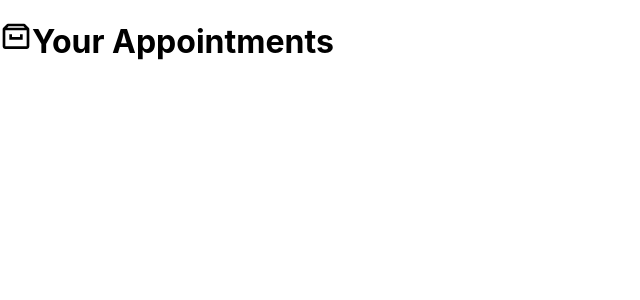
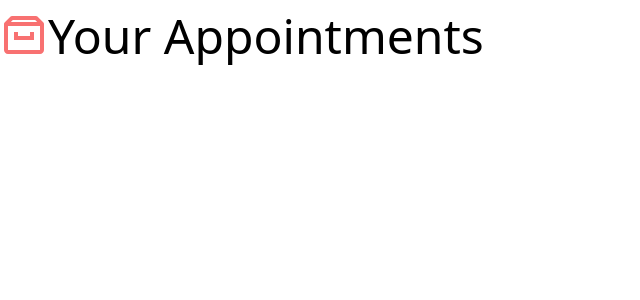
Before and after one commit to oguznsari/react, a JavaScript app in the folder reactinterface/: page / in a window 1280 px wide. Shown: the top 300 px of the page, without its empty margins (0-640 px from the left). Built offline with nearby package versions, Linux system fonts and the light colour scheme; the HTML template or start-up script is replaced by a standard one.

Commit message:
tailwindCSS added tp the project

```diff
--- a/reactinterface/package.json
+++ b/reactinterface/package.json
@@ -35,5 +35,9 @@
       "last 1 firefox version",
       "last 1 safari version"
     ]
+  },
+  "devDependencies": {
+    "@tailwindcss/forms": "^0.5.3",
+    "tailwindcss": "^3.3.2"
   }
 }
--- a/reactinterface/src/App.js
+++ b/reactinterface/src/App.js
@@ -2,8 +2,10 @@
 
 function App() {
   return (
-    <div className="App">
-      <h1><BiArchive />Your Appointments</h1>
+    <div className="App container mx-auto mt-3 font-thin">
+      <h1 className="text-5xl">
+        <BiArchive className="inline-block text-red-400 align-top" />Your Appointments
+      </h1>
     </div>
   );
 }
--- a/reactinterface/src/index.css
+++ b/reactinterface/src/index.css
@@ -1,13 +1,3 @@
-body {
-  margin: 0;
-  font-family: -apple-system, BlinkMacSystemFont, 'Segoe UI', 'Roboto', 'Oxygen',
-    'Ubuntu', 'Cantarell', 'Fira Sans', 'Droid Sans', 'Helvetica Neue',
-    sans-serif;
-  -webkit-font-smoothing: antialiased;
-  -moz-osx-font-smoothing: grayscale;
-}
-
-code {
-  font-family: source-code-pro, Menlo, Monaco, Consolas, 'Courier New',
-    monospace;
-}
+@tailwind base;
+@tailwind components;
+@tailwind utilities;
--- /dev/null
+++ b/reactinterface/tailwind.config.js
@@ -0,0 +1,10 @@
+/** @type {import('tailwindcss').Config} */
+module.exports = {
+  content: ["./src/**/*.{html,js,ts,jsx,tsx}", "./src/*.{html,js,ts,jsx,tsx}", "./public/index.html"],
+  theme: {
+    extend: {},
+  },
+  plugins: [
+    require('@tailwindcss/forms')
+  ],
+}
```
Also changed, not shown: 1 other file (tests, documents, lock files or other folders).
